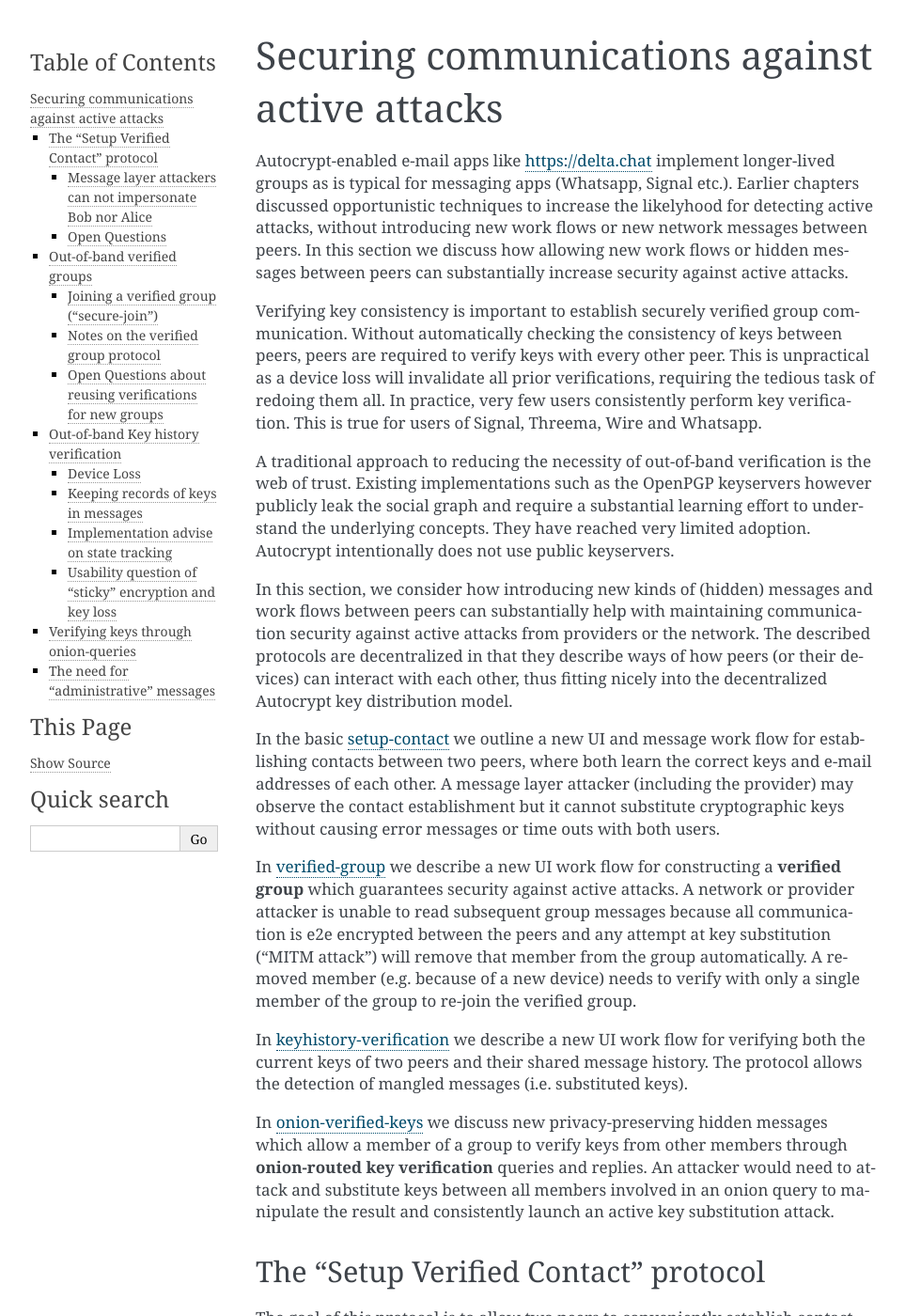
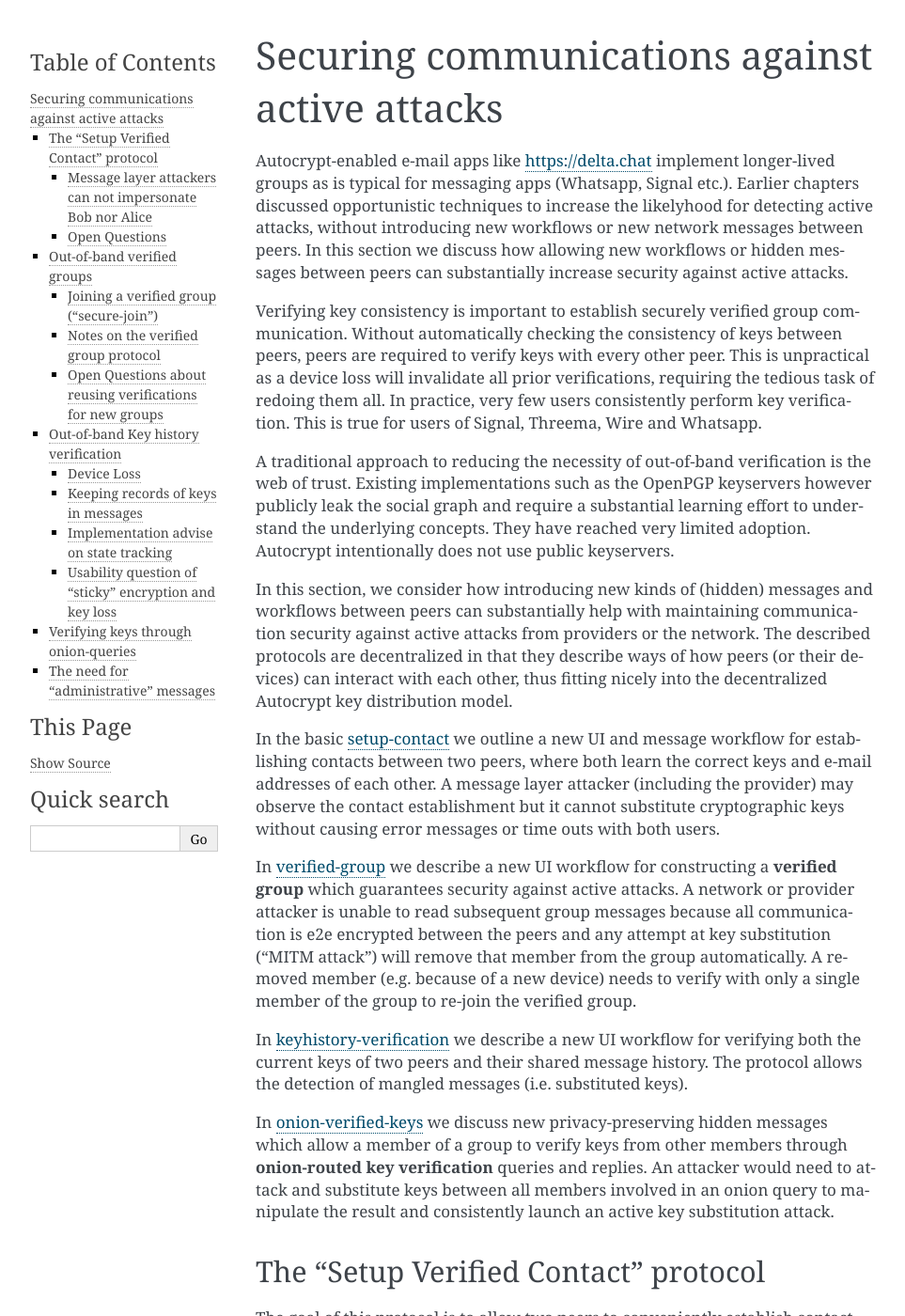
Before and after one commit to nextleap-project/countermitm, a Sphinx documentation site: the page built from source/new.rst, in a window 1280 px wide and 1400 px high. Shown: the whole window at 94% size, without its empty margins (148-1111 px from the left). Built offline with Sphinx 7.4.7, drawn with Linux system fonts in a browser that asks for light colours; some of the changed text lies outside the part shown.

Commit message:
work flow -> workflow

```diff
--- a/source/new.rst
+++ b/source/new.rst
@@ -5,9 +5,9 @@ Securing communications against active attacks
 Autocrypt-enabled e-mail apps like https://delta.chat implement
 longer-lived groups as is typical for messaging apps (Whatsapp, Signal etc.).
 Earlier chapters discussed opportunistic techniques to increase the likelyhood
-for detecting active attacks, without introducing new work flows or
+for detecting active attacks, without introducing new workflows or
 new network messages between peers. In this section we discuss
-how allowing new work flows or hidden messages between peers
+how allowing new workflows or hidden messages between peers
 can substantially increase security against active attacks.
 
 Verifying key consistency is important to establish
@@ -27,7 +27,7 @@ They have reached very limited adoption. Autocrypt intentionally
 does not use public keyservers.
 
 In this section, we consider how introducing new kinds of (hidden)
-messages and work flows between peers can substantially help
+messages and workflows between peers can substantially help
 with maintaining communication security against active
 attacks from providers or the network. The described protocols
 are decentralized in that they describe ways of how peers (or
@@ -35,13 +35,13 @@ their devices) can interact with each other, thus fitting nicely
 into the decentralized Autocrypt key distribution model.
 
 In the basic `setup-contact`_ we outline a new UI
-and message work flow for establishing contacts between two peers, where
+and message workflow for establishing contacts between two peers, where
 both learn the correct keys and e-mail addresses of each other. A message
 layer attacker (including the provider) may observe the contact establishment
 but it cannot substitute cryptographic keys without causing error messages
 or time outs with both users.
 
-In `verified-group`_ we describe a new UI work flow for constructing
+In `verified-group`_ we describe a new UI workflow for constructing
 a **verified group** which guarantees security against active
 attacks.  A network or provider attacker is unable to read subsequent group
 messages because all communication is e2e encrypted between the peers and any
@@ -50,7 +50,7 @@ member from the group automatically. A removed member (e.g. because of a
 new device) needs to verify with only a single member of the group to re-join
 the verified group.
 
-In `keyhistory-verification`_ we describe a new UI work flow for verifying
+In `keyhistory-verification`_ we describe a new UI workflow for verifying
 both the current keys of two peers and their shared message history. The
 protocol allows the detection of mangled messages (i.e. substituted
 keys).
@@ -83,7 +83,7 @@ or WLAN channels is possible as well. Out-of-band data is characterized by
 the inability of the "in-band" message layer to observe or modify the data.
 
 Here is a conceptual step-by-step example of the proposed UI and administrative message
-work flow for establishing a secure contact between two contacts, Alice and Bob.
+workflow for establishing a secure contact between two contacts, Alice and Bob.
 
 1. Alice sends a bootstrap code to Bob via an Out-of-Band channel.
    The bootstrap code consists of:
@@ -226,7 +226,7 @@ with the following steps:
    shows a screen "Bob <email-address> securely joined group 'X'"
 
 Bob and Alice may now both invite and add more members which in turn
-can add more members. Through the described secure-join work flow
+can add more members. Through the described secure-join workflow
 we know that everybody in the group has been oob-verified with
 at least one member and that all members are fully connected.
 
@@ -291,7 +291,7 @@ of the members?  How safe is it in practise to allow directly creating
 the group if the creator has not verified all keys himself?
 
 Of course, a safe answer would be to always require a
-new secure-join work flow for not directly verified members.
+new secure-join workflow for not directly verified members.
 A creator could send a message to initial group members to
 add peers they have directly verified already.
 
@@ -311,7 +311,7 @@ improves on the current situation:
 
 - the detection of active attacks is communicated when users engage in
   out-of-band verification which is the right time to alert users.
-  By contrast, today's key verification work flows alert the users when a
+  By contrast, today's key verification workflows alert the users when a
   previously verified key has changed, but at that point users typically
   are not physically next to each other and want to get a different job done,
   e.g. of sending or reading a message.
@@ -319,7 +319,7 @@ improves on the current situation:
 - peers need to perform only one "show" and one "read" of out-of-band
   information (typically transmitted via showing QR codes and scanning them).
   Both peers receive assessments about the integrity of their past communication.
-  By contrast, current key fingerprint verification work flows (signal, whatsapp)
+  By contrast, current key fingerprint verification workflows (signal, whatsapp)
   require both peers each showing and scanning fingerprints, and they
   will only get assurance about their current keys, and thus miss out
   on temporary malfeasant substitutions of keys in messages.
@@ -496,6 +496,6 @@ when there there is confidence
 they will not be displayed "raw" to users,
 and at best only send them on explicit request of users.
 Note that with automated processing of "administrative" messages arises
-a new attack vector that the simple fingerprint-validation work flows
+a new attack vector that the simple fingerprint-validation workflows
 do not have: malfeasant peers can try to inject adminstrative messages
 in order to impersonate another user or to learn if a particular user is online.
--- a/source/summary.rst
+++ b/source/summary.rst
@@ -27,7 +27,7 @@ two peers each show and read Out-of-Band data (a QR code typically)
 to verify their current key fingerprints.  We observe the following issues with
 these schemes:
 
-- Two peers need to start two validation work flows to assert
+- Two peers need to start two validation workflows to assert
   that both of their encryption keys are not manipulated.
 
 - In a group, a peer needs to compare with each group member to assert
```
